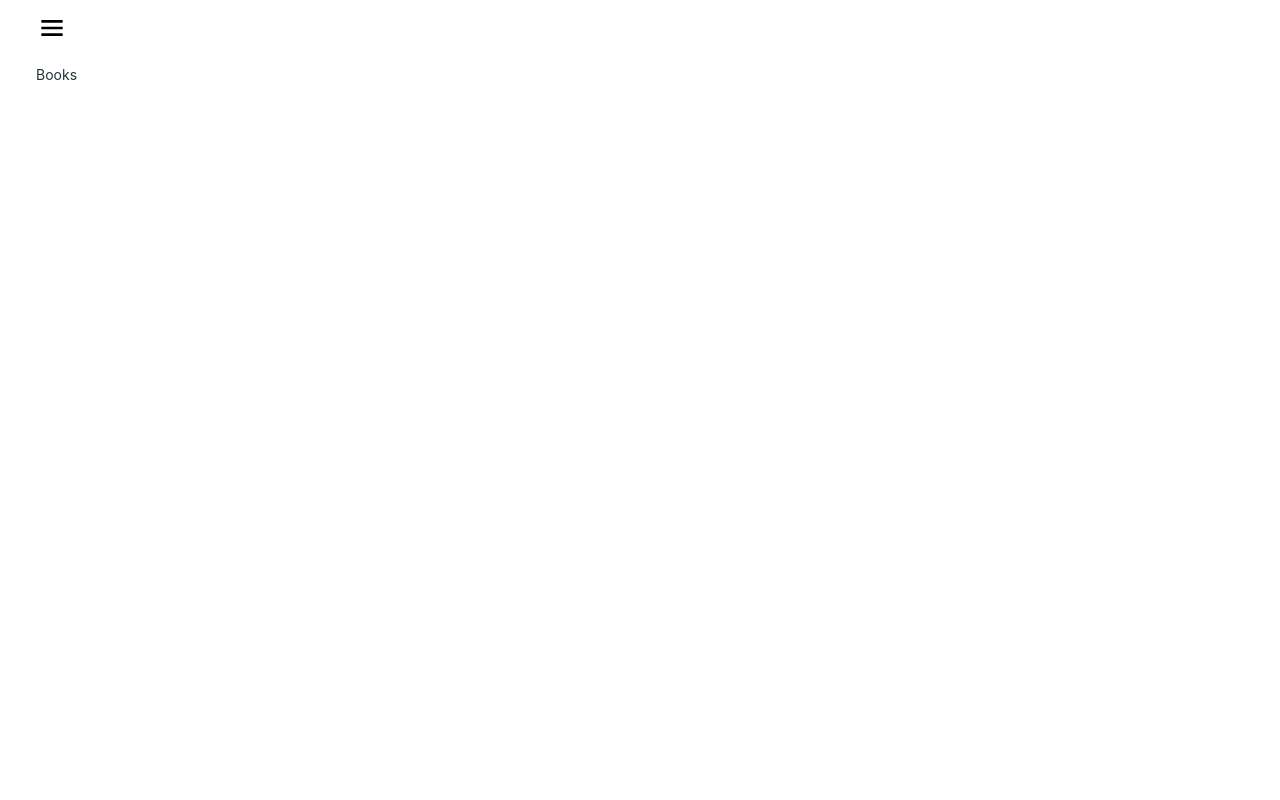
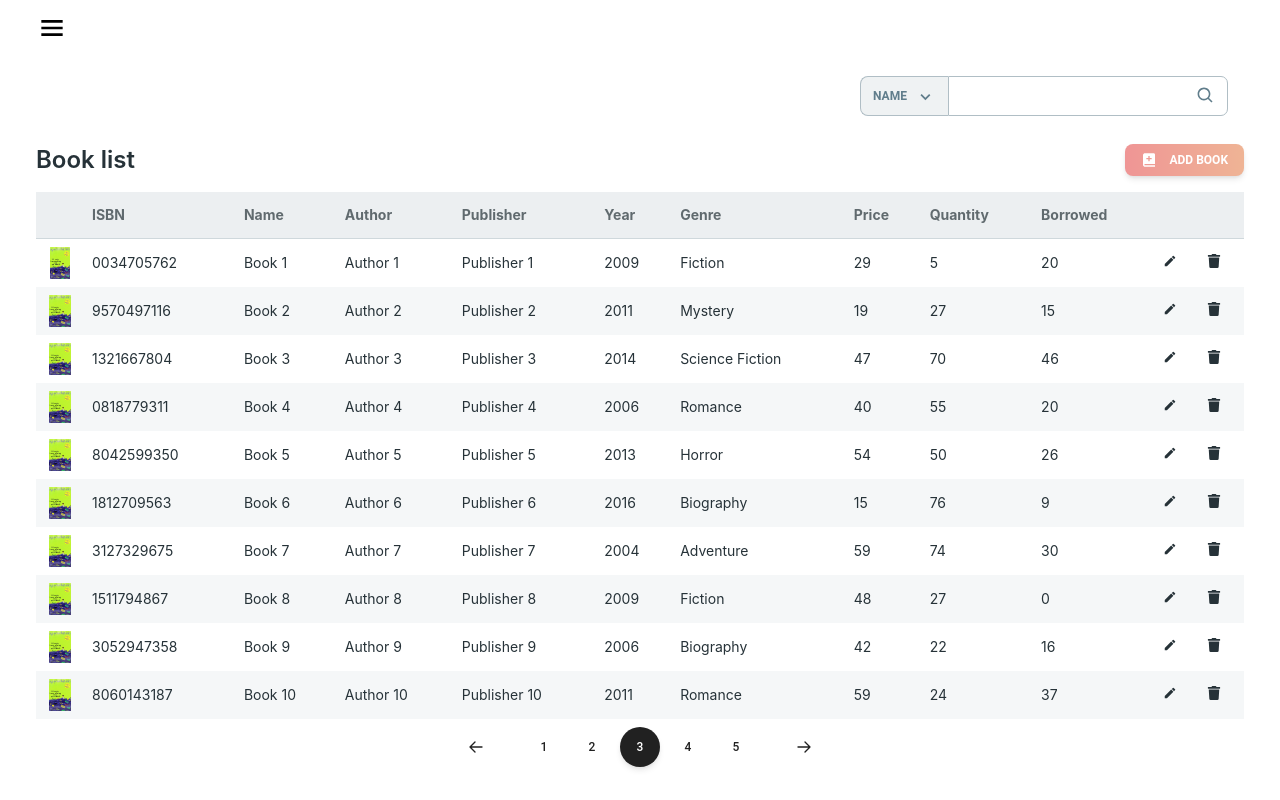
Before and after one commit to PhuocTaii/SoftwareDesign-Liboo-Librarian, a React (Create React App) app: page /books in a window 1280 px wide. Built offline with nearby package versions, Linux system fonts and the light colour scheme.

Commit message:
resolve conflict

```diff
--- a/src/features/book/Books.jsx
+++ b/src/features/book/Books.jsx
@@ -30,9 +30,143 @@ const generateGenre = () => {
 
 // Book page
 const Books = () => {
+  const dispatch = useDispatch();
+  const [data, setData] = useState([]);
+  useEffect(() => {
+    // Dummy data creation
+    const dummyData = Array.from({ length: 10 }, (_, index) => ({
+      _id: index + 1,
+      name: `Book ${index + 1}`,
+      image: dummyImage,
+      ISBN: generateISBN(),
+      author: `Author ${index + 1}`,
+      publisher: `Publisher ${index + 1}`,
+      publishYear: 2000 + Math.floor(Math.random() * 20),
+      genre: generateGenre(),
+      price: Math.floor(Math.random() * 50) + 10, // Random price between 10 and 59
+      quantity: Math.floor(Math.random() * 100) + 1, // Random quantity between 1 and 100
+      borrowed: Math.floor(Math.random() * 50), // Random borrowed between 0 and 49
+    }));
+    setData(dummyData);
+  }, []);
+
+  const filterSearch = ['name', 'ISBN', 'author', 'publisher', 'genre']
+  const [selectedFilter, setSelectedFilter] = useState(filterSearch[0]);
+
+  const handleSearch = (e) => {
+    // const searchTerm = e.target.value;
+    // if (searchTerm === '') {
+    //   setBookData(bookList);
+    //   return;
+    // }
+    // const searchedBooks = bookList.filter((book) => {
+    //   if (selectedFilter === 'genre') {
+    //     return book[selectedFilter].some((genre) => genre.toLowerCase().includes(searchTerm.toLowerCase()));
+    //   }
+    //   else
+    //     return book[selectedFilter].toLowerCase().includes(searchTerm.toLowerCase())
+    // });
+    // setBookData(searchedBooks);
+  }
+
   return (
-    <div>
-      <h1>Books</h1>
+    <div className={`flex w-full h-full flex-col`}>
+     <div className='w-full px-4 py-3'>
+      <div className='flex justify-end pl-14'>
+        <SearchBar
+          filters={filterSearch}
+          onClick={(e) => setSelectedFilter(e.target.value)}
+          onChange={handleSearch}
+        />
+      </div>
+     </div>
+      <div className='flex justify-between py-4'>
+        <p className='font-semibold text-2xl'>Book list</p>
+        <Button
+          className="flex items-center gap-3"
+          size="sm"
+          style={{backgroundImage: `linear-gradient(to right, var(--my-red), var(--my-orange)`}}
+          // onClick={() => dispatch(setShowAddBook())}
+        >
+          <BiSolidBookAdd className="h-4 w-4" /> Add book
+        </Button>
+      </div>
+      <div className='w-full min-h-max overflow-x-scroll'>
+        <table className="w-full min-w-max table-auto text-left">
+          <thead className='sticky top-0'>
+            <tr>
+              {TABLE_HEAD.map((head, index) => (
+                <th key={index} className="border-b border-blue-gray-100 bg-blue-gray-50 px-2 py-4">
+                  <p className="leading-none opacity-70">{head}</p>
+                </th>
+              ))}
+            </tr>
+          </thead>
+          <tbody>
+            {data?.map((record) => (
+              <tr key={record._id} className="even:bg-blue-gray-50/50 hover:bg-lightOrange/30">
+                <td className="p-2 w-12 h-12">
+                  {!record.image ?
+                  <BiBookOpen className='w-full h-full' /> :
+                  <img src={record.image} alt="logo" className="w-full h-full object-contain" />
+                  }
+                </td>
+                <td className="p-2">
+                  <p>{record.ISBN}</p>
+                </td>
+                <td className="p-2">
+                  <p>{record.name}</p>
+                </td>
+                <td className="p-2">
+                  <p>{record.author}</p>
+                </td>
+                <td className="p-2">
+                  <p>{record.publisher}</p>
+                </td>
+                <td className="p-2">
+                  <p>{record.publishYear}</p>
+                </td>
+                <td className="p-2">
+                  <p>{record.genre.join(', ')}</p>
+                </td>
+                <td className="p-2">
+                  <p>{record.price}</p>
+                </td>
+                <td className="p-2">
+                  <p>{record.quantity}</p>
+                </td>
+                <td className="p-2">
+                  <p>{record.borrowed}</p>
+                </td>
+                <td className="p-2">
+                  {/* <button
+                  onClick={() => {
+                    dispatch(setUpdatedBook(record))
+                    dispatch(setShowUpdateBook());
+                  }}>
+                    <MdEdit />
+                  </button> */}
+                  <button>
+                    <MdEdit />
+                  </button>
+                </td>
+                <td className="p-2">
+                  {/* <button onClick={() => {
+                    dispatch(setUpdatedBook(record))
+                    dispatch(setShowDeleteBook());
+                  }}>
+                    <FaTrash />
+                  </button> */}
+                  <button>
+                    <FaTrash />
+                  </button>
+                </td>
+              </tr>
+            ))}
+          </tbody>
+        </table>
+      </div>
+      <Pagination/>
     </div>
   )
 }
```
